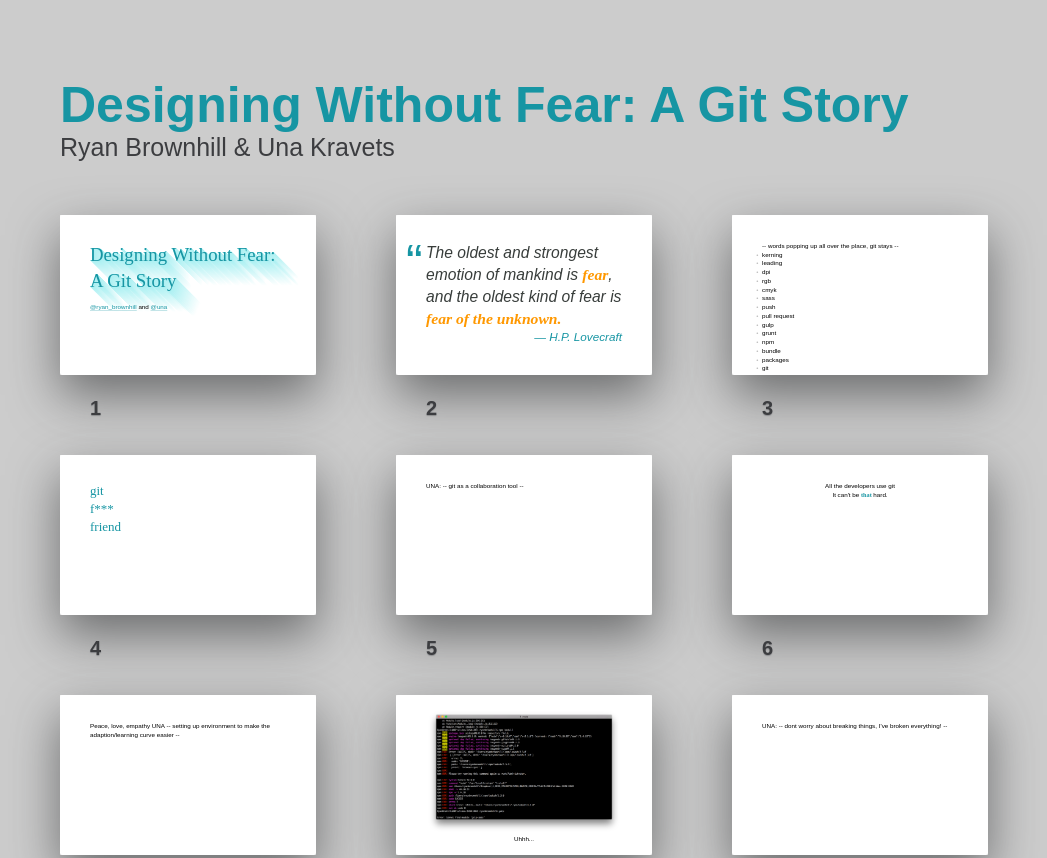
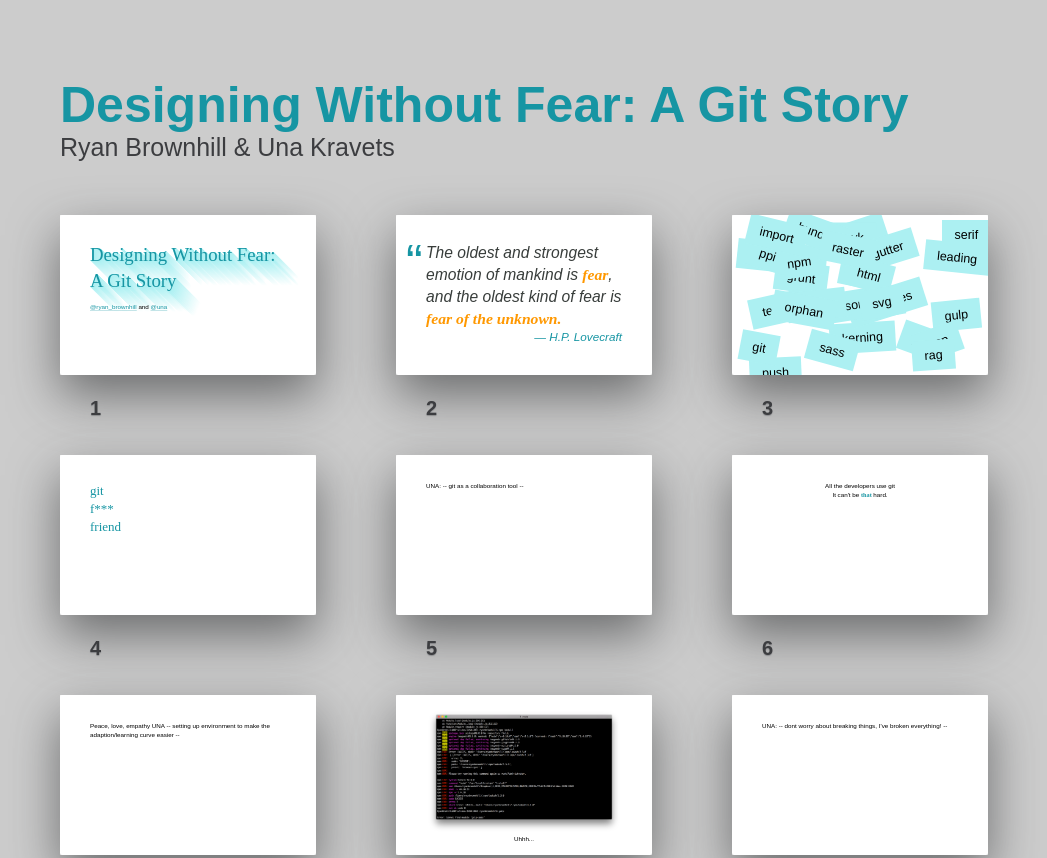
Before and after one commit to una/slides-SXSW-2015, a website: page index.html in a window 1280 px wide. Shown: the top 858 px of the page, without its empty margins (40-1087 px from the left). Drawn offline with nearby package versions, Linux system fonts and the light colour scheme; files that its build step writes are made by us from their sources; a web font is replaced by a local one.

Commit message:
page with the words popping up

```diff
--- a/index.html
+++ b/index.html
@@ -27,8 +27,7 @@
 	</div></section>
 	<section class="slide">
 		<div>
-			-- words popping up all over the place, git stays --
-			<ul>
+			<ul class="random-words">
 				<li class="next">kerning</li>
 				<li class="next">leading</li>
 				<li class="next">dpi</li>
--- a/scss/main.scss
+++ b/scss/main.scss
@@ -12,3 +12,4 @@
 @import 'base';
 @import 'type';
 @import 'media';
+@import 'specifics';
--- /dev/null
+++ b/scss/specifics.scss
@@ -0,0 +1,191 @@
+.random-words {
+  li {
+    display: block;
+    position: absolute;
+    background: $light-teal;
+    padding: .5em 1em;
+    font-size: 2em;
+    list-style: none;
+
+    &:before {
+      content: '' !important;
+    }
+
+    &:nth-child(1) {
+      top: 430px;
+      left: 390px;
+      transform: rotate(-3.49315deg);
+    }
+    &:nth-child(2) {
+      top: 110px;
+      left: 770px;
+      transform: rotate(5.84033deg);
+    }
+    &:nth-child(3) {
+      top: 10px;
+      left: 450px;
+      transform: rotate(-18.27126deg);
+    }
+    &:nth-child(4) {
+      top: 170px;
+      left: 430px;
+      transform: rotate(11.29552deg);
+    }
+    &:nth-child(5) {
+      top: 30px;
+      left: 360px;
+      transform: rotate(-0.21419deg);
+    }
+    &:nth-child(6) {
+      top: 480px;
+      left: 300px;
+      transform: rotate(15.53125deg);
+    }
+    &:nth-child(7) {
+      top: 570px;
+      left: 70px;
+      transform: rotate(-2.51771deg);
+    }
+    &:nth-child(8) {
+      top: 110px;
+      left: 20px;
+      transform: rotate(5.98483deg);
+    }
+    &:nth-child(9) {
+      top: 340px;
+      left: 800px;
+      transform: rotate(-5.57351deg);
+    }
+    &:nth-child(10) {
+      top: 190px;
+      left: 170px;
+      transform: rotate(7.59398deg);
+    }
+    &:nth-child(11) {
+      top: 130px;
+      left: 170px;
+      transform: rotate(-8.17459deg);
+    }
+    &:nth-child(12) {
+      top: 10px;
+      left: 210px;
+      transform: rotate(19.725deg);
+    }
+    &:nth-child(13) {
+      top: 290px;
+      left: 460px;
+      transform: rotate(-17.45194deg);
+    }
+    &:nth-child(14) {
+      top: 470px;
+      left: 32px;
+      transform: rotate(10.81075deg);
+    }
+    &:nth-child(15) {
+      top: 300px;
+      left: 390px;
+      transform: rotate(-8.88043deg);
+    }
+    &:nth-child(16) {
+      top: 20px;
+      left: 840px;
+      transform: rotate(0.07614deg);
+    }
+    &:nth-child(17) {
+      top: 310px;
+      left: 70px;
+      transform: rotate(-12.56599deg);
+    }
+    &:nth-child(18) {
+      top: 450px;
+      left: 670px;
+      transform: rotate(19.98264deg);
+    }
+    &:nth-child(19) {
+      top: 80px;
+      left: 510px;
+      transform: rotate(-17.45369deg);
+    }
+    &:nth-child(20) {
+      top: 180px;
+      left: 450px;
+      transform: rotate(14.83171deg);
+    }
+    &:nth-child(21) {
+      top: 290px;
+      left: 510px;
+      transform: rotate(-10.23398deg);
+    }
+    &:nth-child(22) {
+      top: 100px;
+      left: 60px;
+      transform: rotate(17.5267deg);
+    }
+    &:nth-child(23) {
+      top: 300px;
+      left: 220px;
+      transform: rotate(-6.45899deg);
+    }
+    &:nth-child(24) {
+      top: 80px;
+      left: 350px;
+      transform: rotate(11.61342deg);
+    }
+    &:nth-child(25) {
+      top: 450px;
+      left: 720px;
+      transform: rotate(-19.39248deg);
+    }
+    &:nth-child(26) {
+      top: 320px;
+      left: 160px;
+      transform: rotate(10.30223deg);
+    }
+    &:nth-child(27) {
+      top: 500px;
+      left: 720px;
+      transform: rotate(-4.09086deg);
+    }
+    &:nth-child(28) {
+      top: 20px;
+      left: 60px;
+      transform: rotate(13.88459deg);
+    }
+    &:nth-child(29) {
+      top: 570px;
+      left: 40px;
+      transform: rotate(-6.0389deg);
+    }
+    &:nth-child(30) {
+      top: 490px;
+      left: 770px;
+      transform: rotate(1.77169deg);
+    }
+  }
+}
+
+// .random-words {
+//   li {
+//     display: block;
+//     position: absolute;
+//     font-size: 2.5em;
+//     background: lavender;
+//     padding: .5em 1em;
+
+//   $li-num: 30;
+//     @for $i from 1 through $li-num {
+//       &:nth-child(#{$i}){
+//         top: random(60)+0px;
+//         left: random(60)+0px;
+
+//         @if ($i%2 == 0) { //even ones are positive rotation
+//           transform: rotate((random()*20)+deg);
+//         }
+
+//         @else { //odd are negative rotation
+//           transform: rotate((random()*-20)+deg);
+//         }
+//       }
+//     }
+//   }
+// }
```
